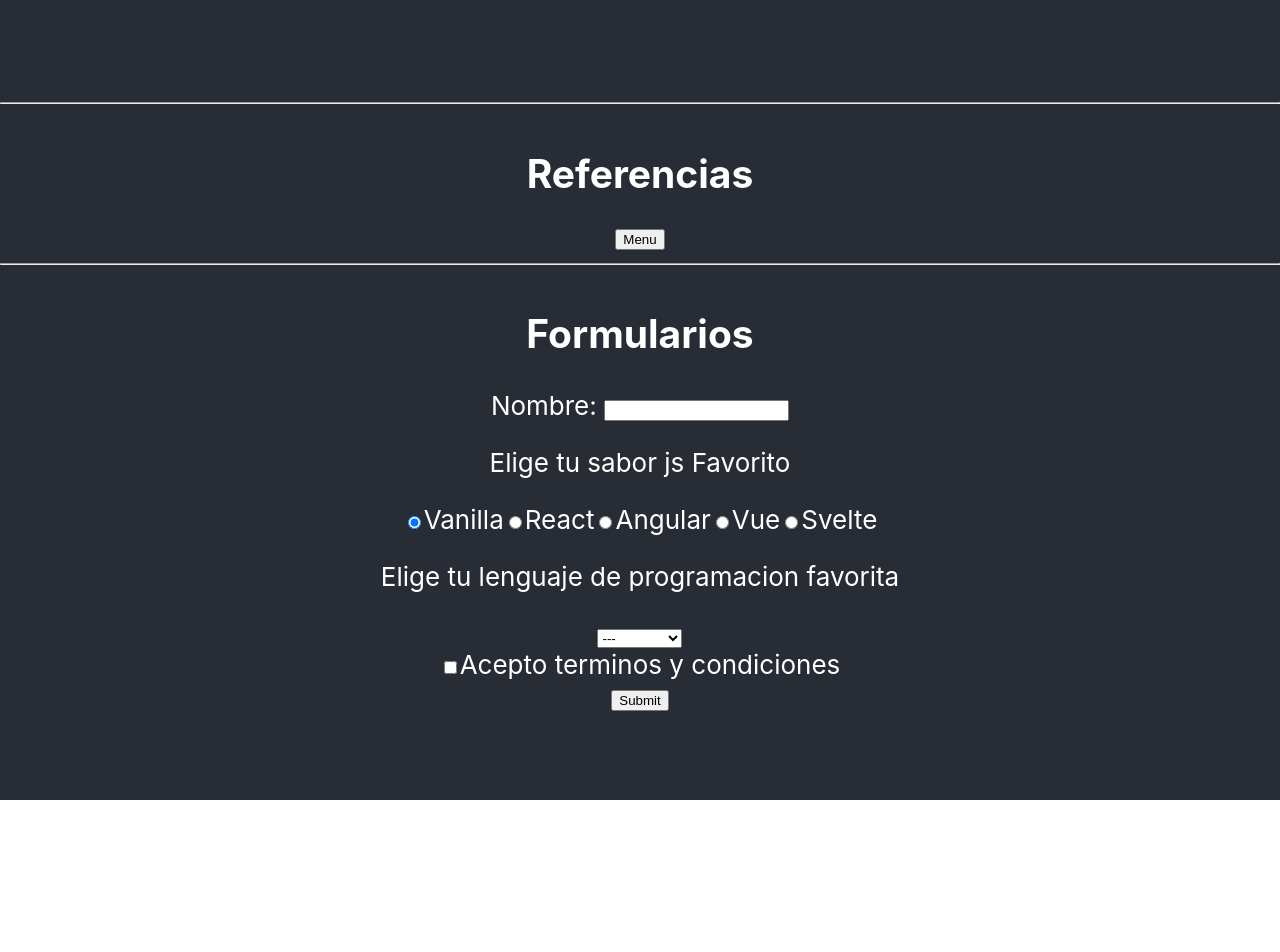
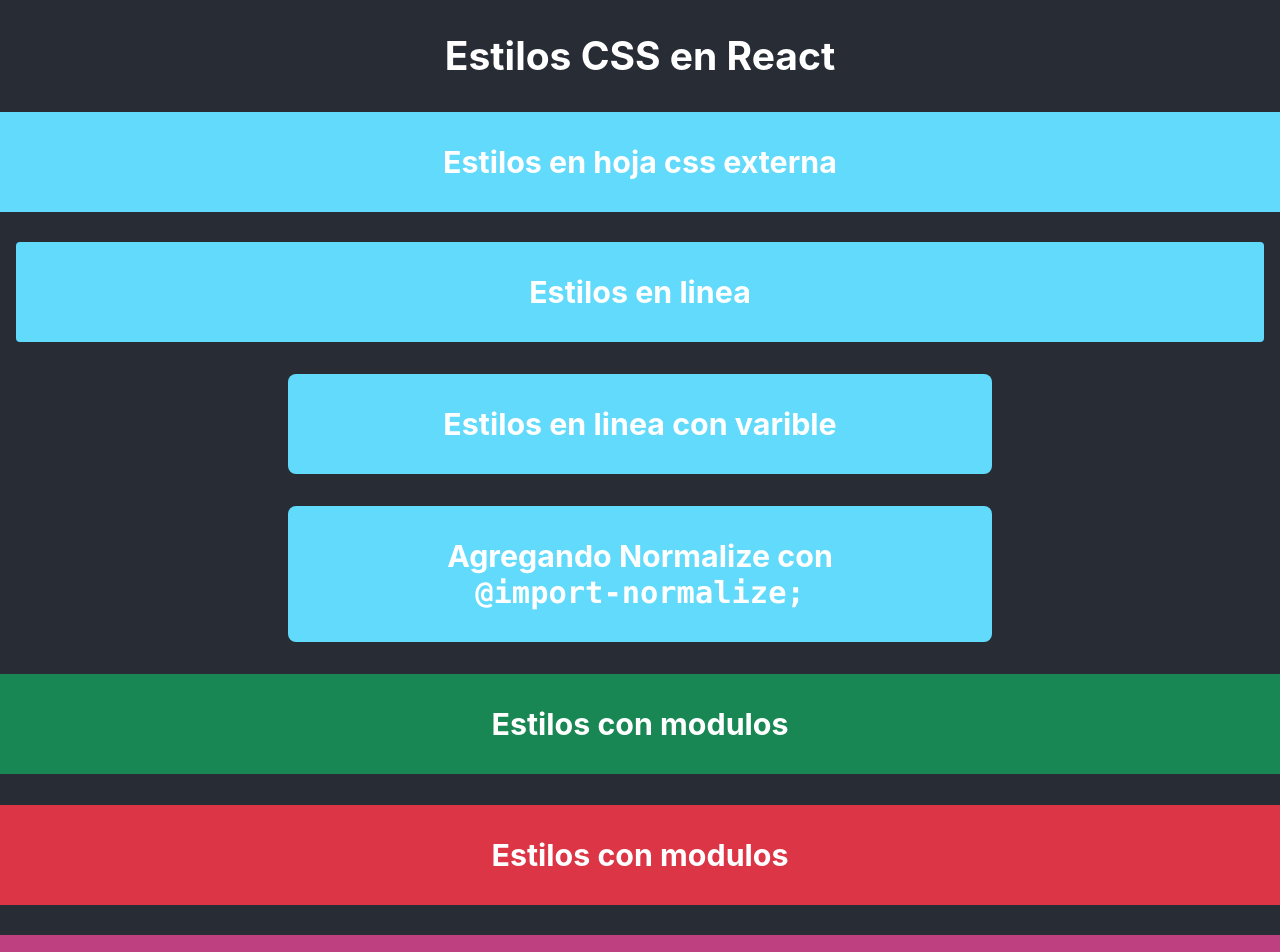
Before and after one commit to alexandev/react-jm, a React (Create React App) app: page / in a window 1280 px wide. Shown: the top 952 px of the page. Before the commit the page ends 800 px from the top, so only its background shows below. Built offline with nearby package versions, Linux system fonts and the light colour scheme.

Commit message:
23 Estilos

```diff
--- a/package.json
+++ b/package.json
@@ -35,5 +35,8 @@
       "last 1 firefox version",
       "last 1 safari version"
     ]
+  },
+  "devDependencies": {
+    "sass": "^1.53.0"
   }
 }
--- a/src/App.js
+++ b/src/App.js
@@ -16,8 +16,9 @@
 // import RelojHooks from './components/18RelojHooks';
 // import AjaxHooks from './components/19AjaxHooks';
 // import HooksPersonalizados from './components/20HooksPersonalizados';
-import Referencias from './components/21Referencias';
-import Formularios from './components/22Formularios';
+// import Referencias from './components/21Referencias';
+// import Formularios from './components/22Formularios';
+import Estilos from './components/23Estilos';
 
 function App() {
 	return (
@@ -99,12 +100,15 @@
 				<hr />
 				<HooksPersonalizados/> */}
 
-				<hr />
+				{/* <hr />
 				<Referencias/>
 
 				<hr />
-				<Formularios/>
+				<Formularios/> */}
+
+				<Estilos></Estilos>
 			</header>
+
 
 		</div>
 	);
--- /dev/null
+++ b/src/components/23Estilos.css
@@ -0,0 +1,13 @@
+
+.estilos{
+  width: 100%;
+}
+
+.estilos h3{
+  padding: 2rem;
+  text-align: center;
+}
+
+.bg-react{
+  background-color: #61dafb;
+}
--- /dev/null
+++ b/src/components/23Estilos.js
@@ -0,0 +1,42 @@
+import React from 'react';
+import './23Estilos.css';
+import './23Estilos.scss';
+import moduleStyles from './Estilos23.module.css';
+
+console.clear();
+
+export default function Estilos(){
+
+  let myStyles = {
+    borderRadius:".5rem",
+    margin: '2rem auto',
+    maxWidth: '50%'
+  };
+
+  return(
+    <>
+      <section className='estilos'>
+        <h2>Estilos CSS en React</h2>
+
+        <h3 className='bg-react'>Estilos en hoja css externa</h3>
+
+        <h3
+          className='bg-react'
+          style={{borderRadius:'.25rem', margin:'1rem'}}>Estilos en linea
+        </h3>
+
+        <h3 className='bg-react' style={myStyles}>Estilos en linea con varible</h3>
+
+        <h3 className='bg-react' style={myStyles}>Agregando Normalize con
+          <br />
+          <code>@import-normalize;</code>
+        </h3>
+
+        <h3 className={moduleStyles.success}>Estilos con modulos</h3>
+        <h3 className={moduleStyles.error}>Estilos con modulos</h3>
+
+        <h3 className='bg-sass'>Estilos con SASS</h3>
+      </section>
+    </>
+  );
+}
--- /dev/null
+++ b/src/components/23Estilos.scss
@@ -0,0 +1,12 @@
+$color-sass:#bf4080;
+$color-sass-80: #bf408080;
+
+
+.bg-sass{
+  background-color: $color-sass;
+  transition: background-color .5s ease-in-out;
+
+  &:hover{
+    background-color: $color-sass-80;
+  }
+}
--- /dev/null
+++ b/src/components/Estilos23.module.css
@@ -0,0 +1,7 @@
+.error{
+  background-color: #dc3545;
+}
+
+.success{
+  background-color: #198754;
+}
--- a/src/index.css
+++ b/src/index.css
@@ -1,3 +1,5 @@
+@import-normalize;
+
 body {
   margin: 0;
   font-family: -apple-system, BlinkMacSystemFont, 'Segoe UI', 'Roboto', 'Oxygen',
```
Also changed, not shown: 1 other file (tests, documents, lock files or other folders).
